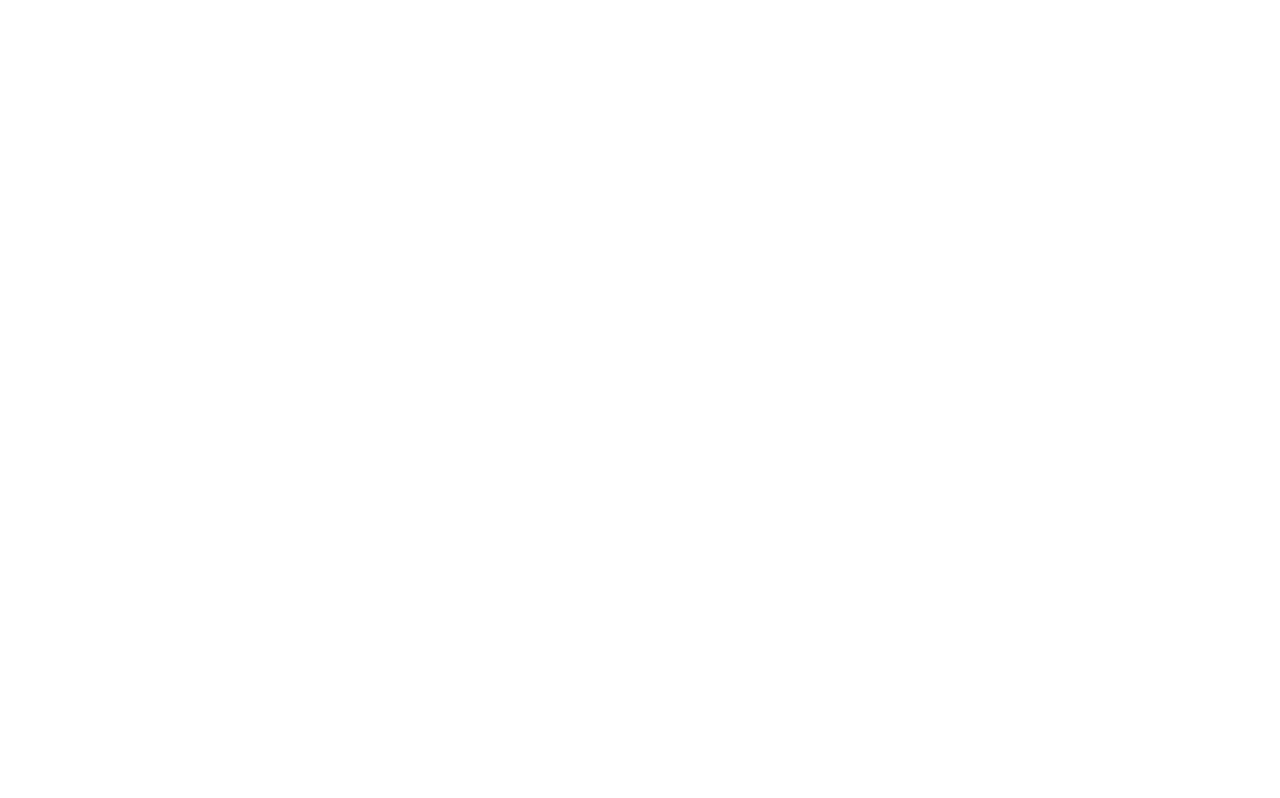
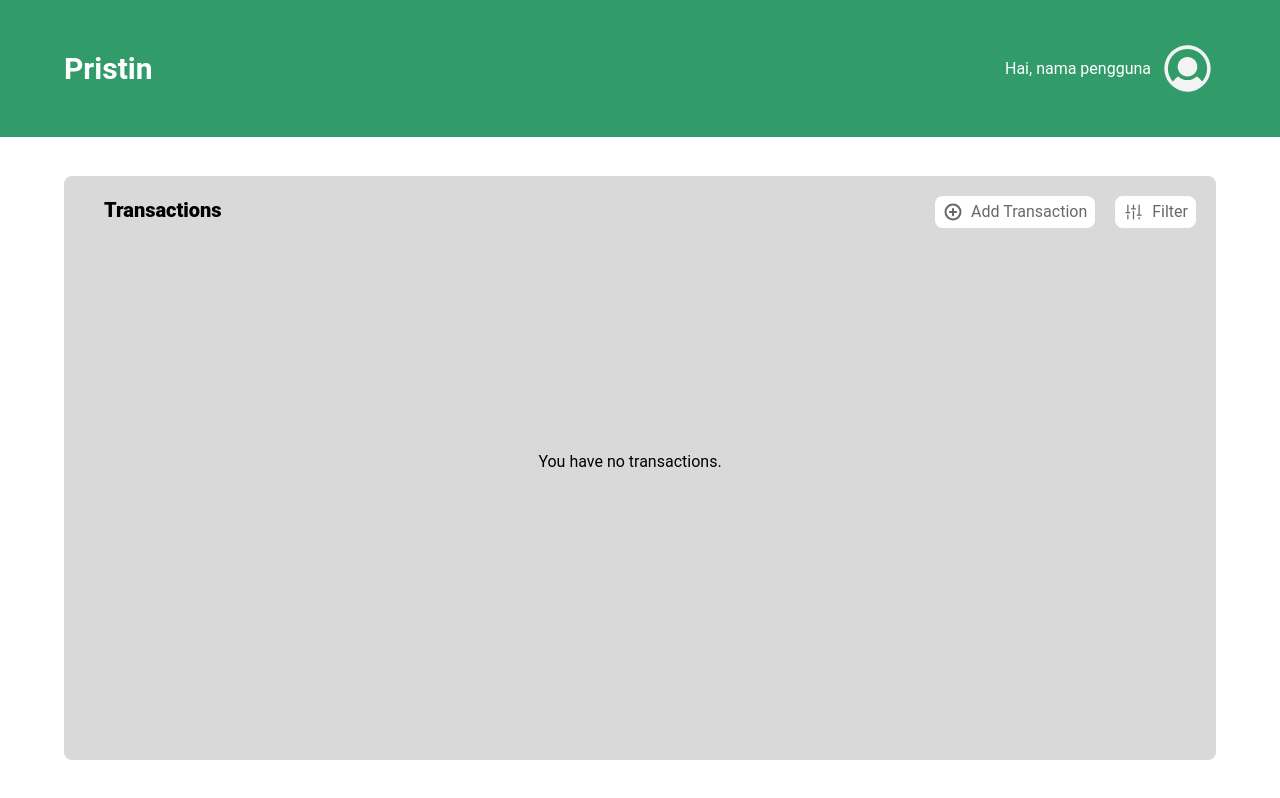
Before and after one commit to FarhanMaulanaF/Tugas_PAW_12, a React (Create React App) app in the folder client/: page /transaction in a window 1280 px wide. Before the commit this address had no page. Built offline with nearby package versions, Linux system fonts and the light colour scheme.

Commit message:
add styling for transaction page

```diff
--- a/client/src/App.jsx
+++ b/client/src/App.jsx
@@ -12,6 +12,7 @@ import Dashboard from "./components/afterUserLogin/dashboard";
 import Transaksi from '../src/components/User/Transaksi/Transaksi'
 import Private from '../src/components/User/AddForm/Private'
 import Home from '../src/page/home/home'
+import Transaction from "./components/afterUserLogin/transactionpage"
 
 
 import './index.css';
@@ -28,6 +29,7 @@ function App () {
       <Route path="/create-new-password" element={<CreateNewPassword/>} />
       <Route path="/forgot-password" element={<ForgotPassword/>} />
       <Route path="/dashboard" element={<Dashboard/>} />
+      <Route path="/transaction" element={<Transaction/>} />
       <Route path="/beranda" element={<Beranda/>} />
       <Route path="/transaksi" element={<Transaksi/>} />
       <Route path="/tambahtransaksi" element={<Private/>} />
--- a/client/src/components/afterUserLogin/dashboard.jsx
+++ b/client/src/components/afterUserLogin/dashboard.jsx
@@ -8,7 +8,7 @@ const dashboard = () => {
       <nav className="bg-[#319C69] fixed w-screen inset-x-0 top-0 py-10 font-Roboto">
         <div class="flex flex-wrap justify-between items-center ml-16 mr-16">
           <div className="text-3xl text-white font-bold flex items-center">
-            Nama App
+            Pristin
           </div>
           <div className="flex item-center">
             <div className="text-base text-white mt-auto mb-auto mr-2 ">
@@ -30,7 +30,7 @@ const dashboard = () => {
                   <div>Add your starting balance</div>
                 </button>
               </div>
-              <div className="mt-5">Total Expanse
+              <div className="mt-5">Total Expense
                 <div className="grid h-4/5 place-items-center font-extralight text-base">Total of your expense.</div>
               </div>
               <div className="mt-5">Total Income
--- /dev/null
+++ b/client/src/components/afterUserLogin/transactionpage.jsx
@@ -0,0 +1,51 @@
+import React from "react";
+import UserCircle from "../../assets/UserCircle.svg";
+import PlusCircle from "../../assets/PlusCircle.svg";
+import Faders from "../../assets/Faders.svg";
+
+const transaction = () => {
+  return (
+    <div className="font-Roboto">
+      <nav className="bg-[#319C69] fixed w-screen inset-x-0 top-0 py-10 font-Roboto">
+        <div class="flex flex-wrap justify-between items-center ml-16 mr-16">
+          <div className="text-3xl text-white font-bold flex items-center">
+            Pristin
+          </div>
+          <div className="flex item-center">
+            <div className="text-base text-white mt-auto mb-auto mr-2 ">
+              Hai, nama pengguna
+            </div>
+            <div className="static">
+              <img src={UserCircle} alt="UserCircle" />
+            </div>
+          </div>
+        </div>
+      </nav>
+
+      <div className="h-screen flex font-Roboto pt-44 px-16 pb-10 text-xl">
+        <div className="bg-[#D9D9D9] text-black font-black w-full pr-5 rounded-lg">
+          <div className="flex flex-wrap justify-between ml-5 mt-5">
+            <div className="ml-5">
+              Transactions
+            </div>
+            <div className="flex justify-between">
+              <button className="items-center bg-[#FFFFFF] text-[#686868] flex font-normal text-base rounded-lg px-2 py-1">
+                  <img src={PlusCircle} alt="PlusCircle"/>
+                  <div className="ml-2">Add Transaction</div>
+              </button>
+              <button className="items-center bg-[#FFFFFF] text-[#686868] flex font-normal text-base rounded-lg ml-5 px-2 py-1">
+                  <img src={Faders} alt="Faders"/>
+                  <div className="ml-2">Filter</div>
+              </button>
+            </div>
+          </div>
+          <div className="grid h-4/5 place-content-center font-normal text-base">
+            You have no transactions.
+          </div>
+        </div>
+      </div>
+    </div>
+  )
+}
+
+export default transaction;
--- /dev/null
+++ b/client/src/page/afterUserLogin/transactionpage.jsx
@@ -0,0 +1,10 @@
+import React from 'react'
+import Transaction from '../../components/afterUserLogin/transactionpage'
+
+const transactionPage = () => {
+  return (
+    <Transaction/>
+  )
+}
+
+export default transactionPage
```
Also changed, not shown: client/src/assets/Faders.svg (added), client/src/assets/FadersWhite.svg (added).
